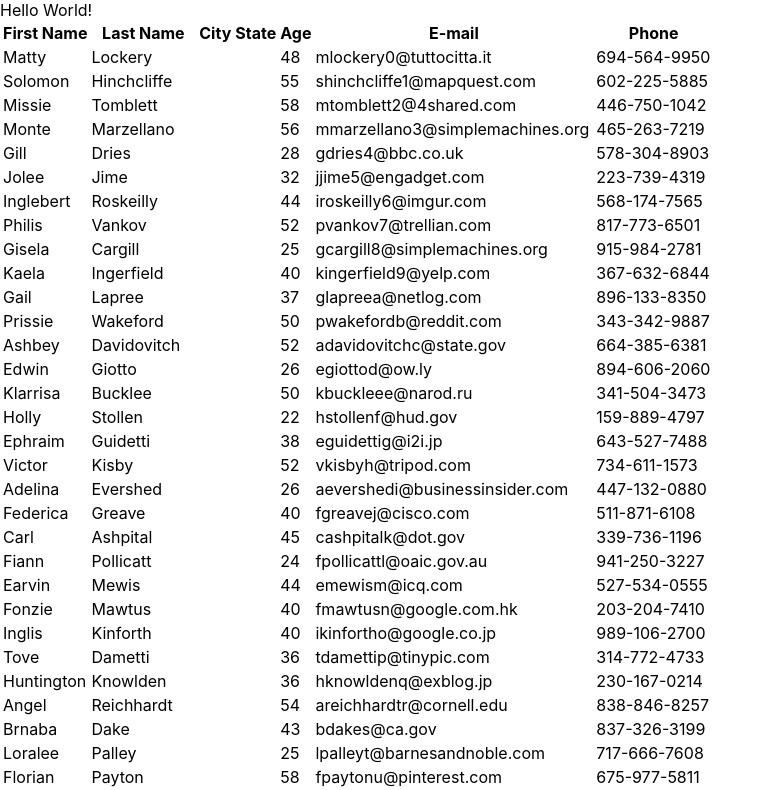
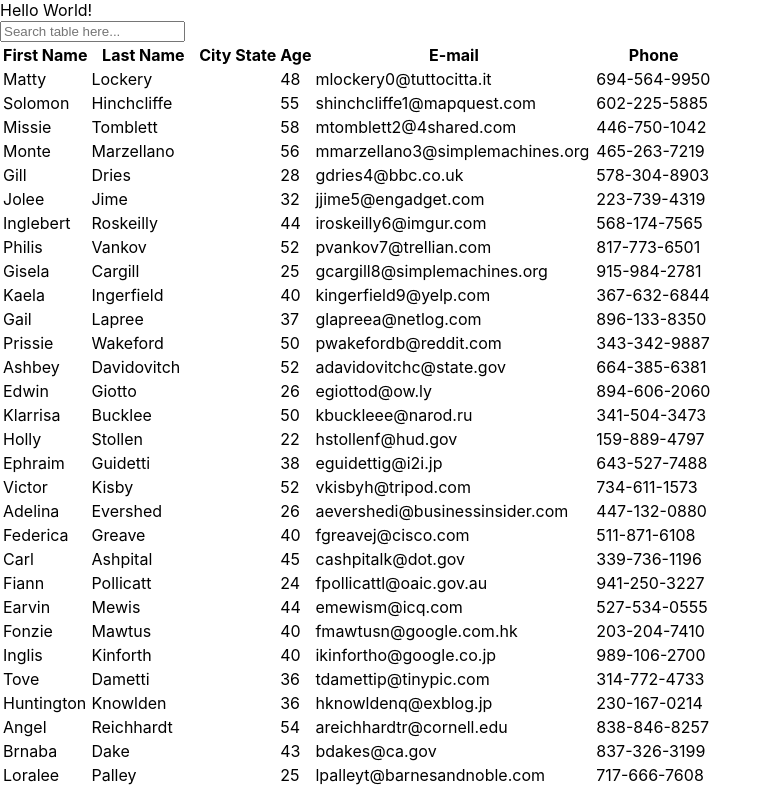
Before and after one commit to Dragontalker/react-employee-directory, a React (Create React App) app: page / in a window 1280 px wide. Shown: the top 790 px of the page, without its empty margins (0-773 px from the left). Built offline with nearby package versions, Linux system fonts and the light colour scheme.

Commit message:
Mounted Filter inside Table.

```diff
--- a/src/components/Table.js
+++ b/src/components/Table.js
@@ -1,5 +1,6 @@
 import React, { useMemo } from 'react';
 import { useTable, useGlobalFilter } from 'react-table';
+import { Filter } from './Filter';
 
 export const Table = (props) => {
     const columns = useMemo(() => props.columns, []);
@@ -21,6 +22,7 @@ export const Table = (props) => {
 
     return (
         <div>
+            <Filter />
             <table {...getTableProps()}>
                 <thead>
                     {headerGroups.map(headerGroup => (
```
